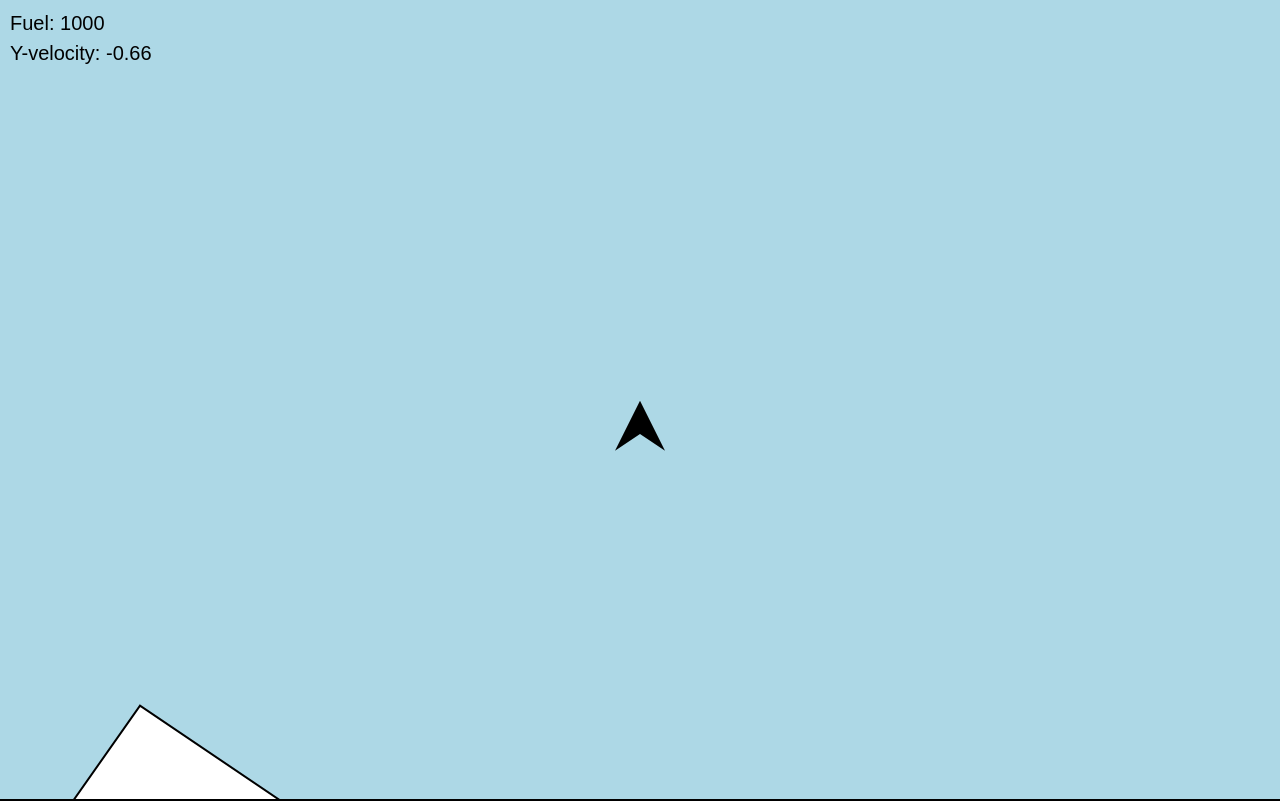
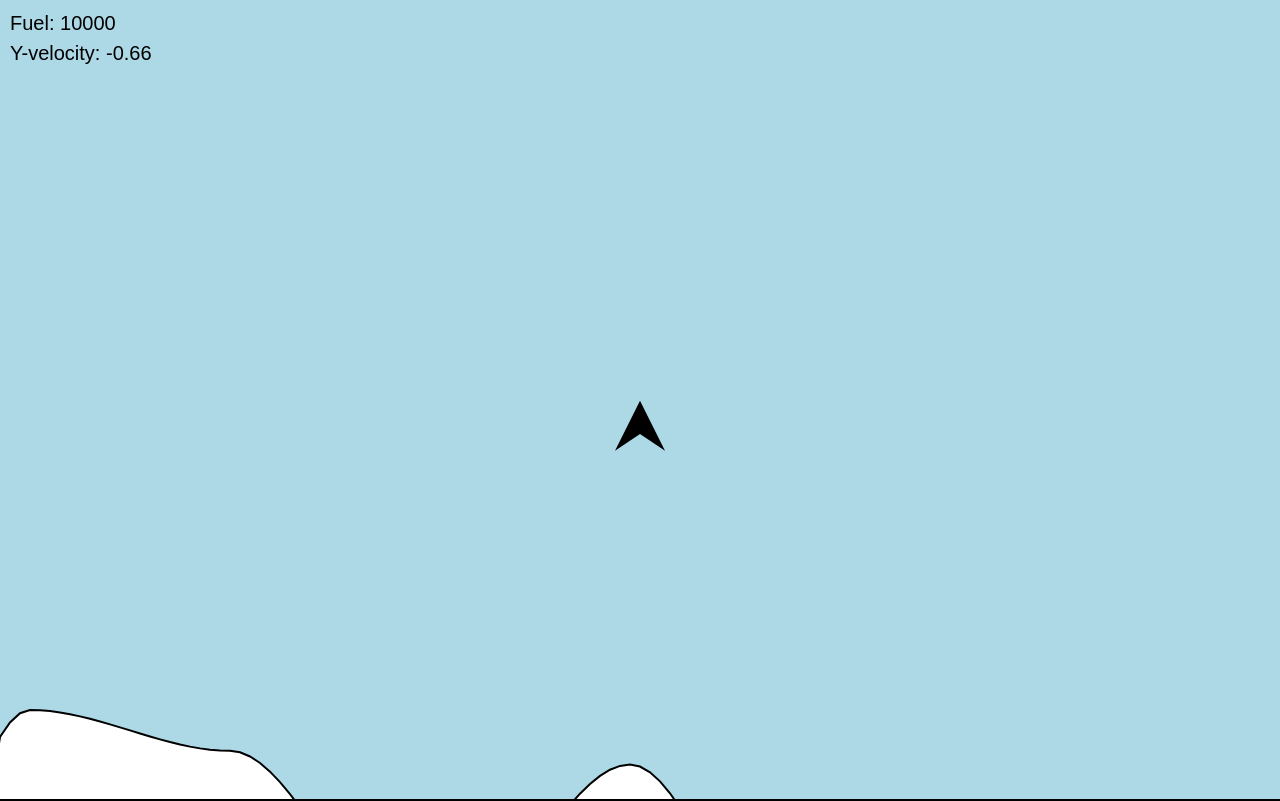
Before and after one commit to fantasyAlgo/Moon-lander, a plain HTML site: page index.html in a window 1280 px wide. Drawn offline with Linux system fonts and the light colour scheme.

Commit message:
Replaced the random terrain generator with value noise

```diff
--- a/index.html
+++ b/index.html
@@ -21,6 +21,6 @@
 </head>
 <body>
     <canvas id="canvas"></canvas>
-    <script src="main.js"></script>
+    <script type = "module" src="main.js"></script>
 </body>
 </html>
--- a/main.js
+++ b/main.js
@@ -1,9 +1,12 @@
+import { Simple1DNoise } from './perlin.js';
+
 const canvas = document.getElementById("canvas");
 const ctx = canvas.getContext("2d");
 
 canvas.width = window.innerWidth;
 canvas.height = window.innerHeight;
 
+let perlin = new Simple1DNoise();
 let camera_offset = {x: 0, y: 0};
 class Player {
     constructor(x, y, width, height, color, weight, fuel) {
@@ -70,21 +73,13 @@ class Player {
         ctx.fill('evenodd');
     }
 }
-class Terrain {
-    constructor() {
-      this.points = [];
-      for (let x = -1000; x <= canvas.width+1000; x += 200) {
-        let y = Math.random() * canvas.height / 2 + canvas.height / 2;
-        this.points.push({x, y});
-      }
-    }
+function drawTerrain(player) {
+    ctx.beginPath();
 
-    draw() {
-      ctx.beginPath();
-      ctx.moveTo(0, canvas.height);
-      for (let point of this.points)
-        ctx.lineTo(point.x+camera_offset.x, point.y+camera_offset.y);
-      ctx.lineTo(canvas.width, canvas.height);
+    ctx.moveTo(player.x > 0 ? -player.x : -camera_offset.x, canvas.height);
+    for (let i = -camera_offset.x; i < canvas.width + player.x ; i+=10)
+        ctx.lineTo(i+camera_offset.x, perlin.getVal(i/200)*500+camera_offset.y);
+    ctx.lineTo(canvas.width + (player.x > 0 ?  player.x : camera_offset.x), canvas.height);
     ctx.closePath();
     ctx.fillStyle = "white";
     ctx.fill();
@@ -93,44 +88,41 @@ class Terrain {
     ctx.lineWidth = 2;
     ctx.stroke();
 }
-}
+class Terrain {}
 
+const player = new Player(10, 1, 25, 50, "black", 50, 10000);
+player.move(0, -400);
 
-const triangle = new Player(100, 10, 25, 50, "black", 50, 1000);
-const terrain = new Terrain();
 let xRotation = 0;
-
 function animate() {
     ctx.clearRect(0, 0, canvas.width, canvas.height);
     ctx.fillStyle = "#ADD8E6";
     ctx.fillRect(0, 0, canvas.width, canvas.height);
 
-    triangle.rotate(xRotation);
-    camera_offset = {x: -triangle.x + canvas.width/2, y: -triangle.y + canvas.height/2};
+    player.rotate(xRotation);
+    camera_offset = {x: -player.x + canvas.width/2, y: -player.y + canvas.height/2};
 
-    triangle.update();
-    triangle.draw();
-    terrain.draw();
+    player.update();
+    player.draw();
+    drawTerrain(player);
 
     ctx.fillStyle = "black";
     ctx.font = "20px Arial";
-    ctx.fillText("Fuel: " + triangle.fuel, 10, 30);
-    ctx.fillText("Y-velocity: " + -Math.floor(triangle.force.y*100)/100, 10, 60);
+    ctx.fillText("Fuel: " + player.fuel, 10, 30);
+    ctx.fillText("Y-velocity: " + -Math.floor(player.force.y*100)/100, 10, 60);
     requestAnimationFrame(animate);
 }
 animate();
-triangle.draw();
-
 
 document.addEventListener("keydown", (e) => {
-    if (e.key === "ArrowUp" && triangle.fuel > 0) {
-        console.log(triangle.totalRotation, Math.cos(triangle.totalRotation), Math.sin(triangle.totalRotation));
-        triangle.force.x += Math.sin(triangle.totalRotation)/90;
-        triangle.force.y -= Math.cos(triangle.totalRotation)/40;
-        triangle.fuel -= 1;
+    if (e.key === "ArrowUp" && player.fuel > 0) {
+        console.log(player.totalRotation, Math.cos(player.totalRotation), Math.sin(player.totalRotation));
+        player.force.x += Math.sin(player.totalRotation)/90;
+        player.force.y -= Math.cos(player.totalRotation)/40;
+        player.fuel -= 1;
     }
-    if (e.key === "ArrowRight") xRotation = -0.009;
-    if (e.key === "ArrowLeft") xRotation = 0.009;
+    if (e.key === "ArrowRight") xRotation = 0.009;
+    if (e.key === "ArrowLeft") xRotation = -0.009;
 });
 document.addEventListener("keyup", (e) => {
     if (e.key === "ArrowRight" || e.key === "ArrowLeft")
--- /dev/null
+++ b/perlin.js
@@ -0,0 +1,51 @@
+// thanks https://www.michaelbromley.co.uk/blog/simple-1d-noise-in-javascript/ for the code
+
+export var Simple1DNoise = function() {
+    var MAX_VERTICES = 256;
+    var MAX_VERTICES_MASK = MAX_VERTICES -1;
+    var amplitude = 1;
+    var scale = 1;
+
+    var r = [];
+
+    for ( var i = 0; i < MAX_VERTICES; ++i ) {
+        r.push(Math.random());
+    }
+
+    var getVal = function( x ){
+        var scaledX = x * scale;
+        var xFloor = Math.floor(scaledX);
+        var t = scaledX - xFloor;
+        var tRemapSmoothstep = t * t * ( 3 - 2 * t );
+
+        /// Modulo using &#038;
+        var xMin = xFloor & MAX_VERTICES_MASK;
+        var xMax = ( xMin + 1 ) & MAX_VERTICES_MASK;
+
+        var y = lerp( r[ xMin ], r[ xMax ], tRemapSmoothstep );
+
+        return y * amplitude;
+    };
+
+    /**
+    * Linear interpolation function.
+    * @param a The lower integer value
+    * @param b The upper integer value
+    * @param t The value between the two
+    * @returns {number}
+    */
+    var lerp = function(a, b, t ) {
+        return a * ( 1 - t ) + b * t;
+    };
+
+    // return the API
+    return {
+        getVal: getVal,
+        setAmplitude: function(newAmplitude) {
+            amplitude = newAmplitude;
+        },
+        setScale: function(newScale) {
+            scale = newScale;
+        }
+    };
+};
```
Lines whose indentation alone changed are shown as unchanged.
